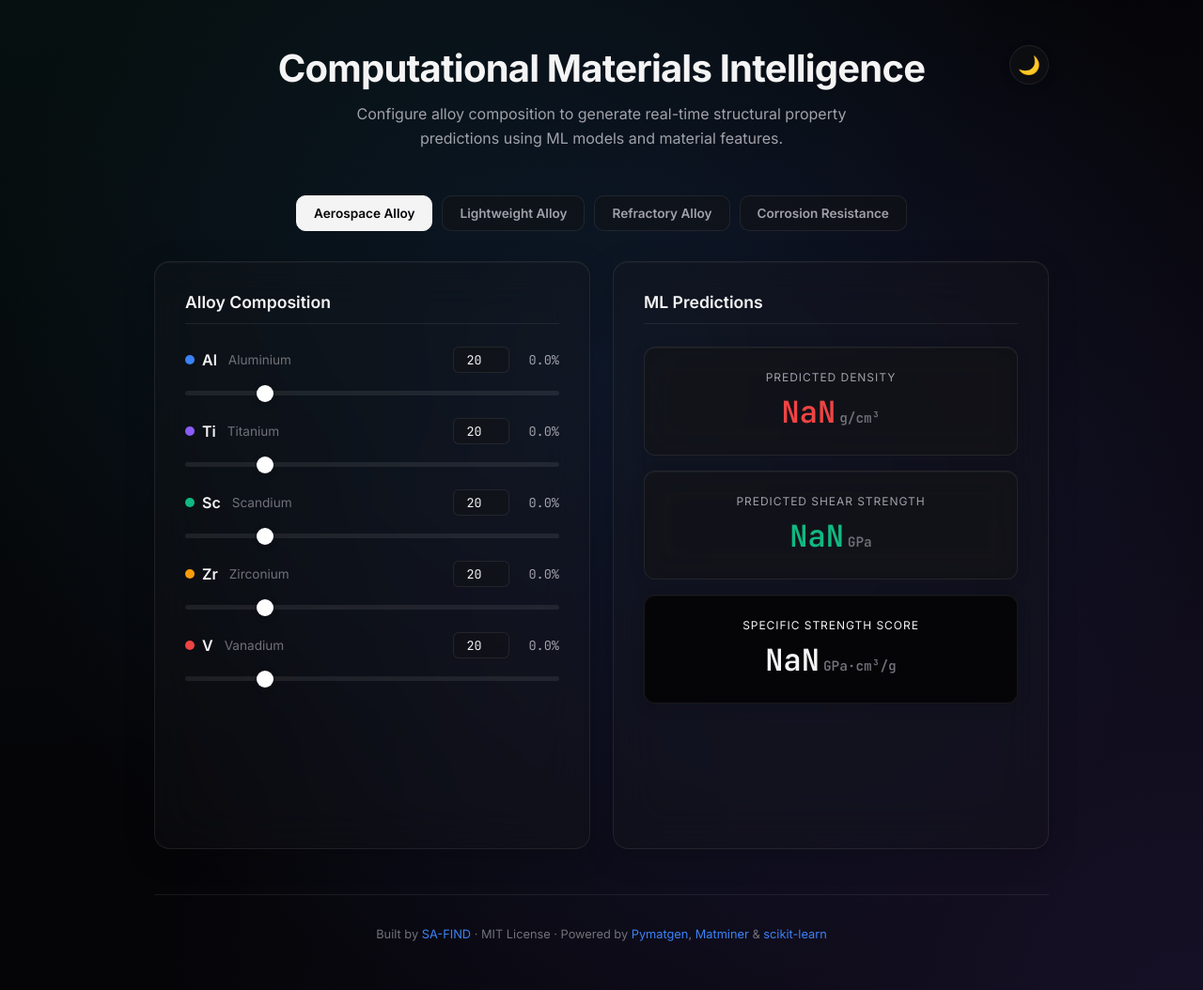
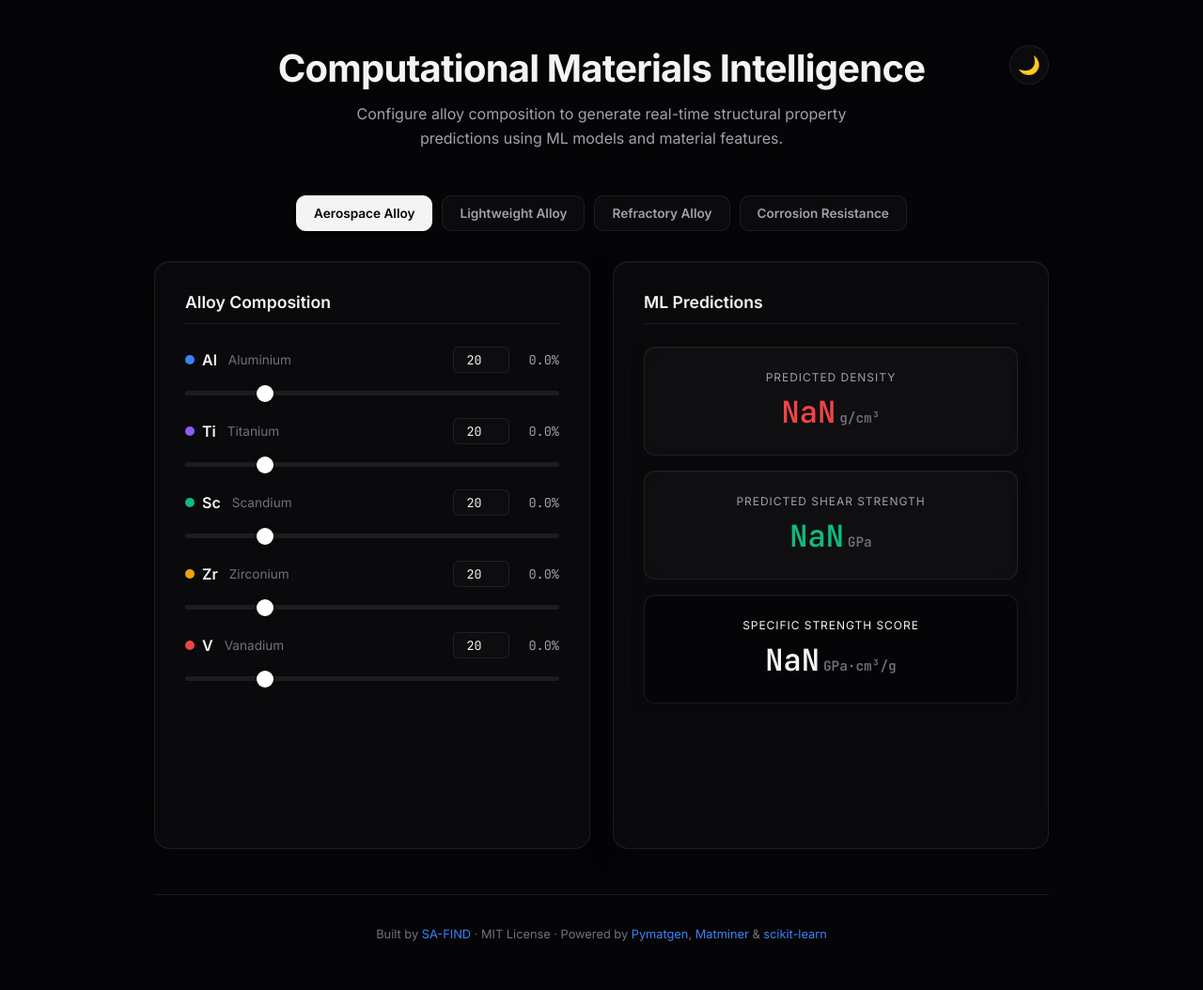
Before and after one commit to SA-FIND/High-Entropy-Alloy-Discovery, a Flask app: page / in a window 1280 px wide. Shown: the whole page at 94% size. Run offline with Flask 3, Linux system fonts and the light colour scheme.

Commit message:
UI upgrade

```diff
--- a/MetaForge-Web/templates/index.html
+++ b/MetaForge-Web/templates/index.html
@@ -107,27 +107,6 @@
             transition: background-color 0.4s ease, color 0.4s ease;
         }
 
-        /* LIQUID MESH GRADIENT */
-        body::before {
-            content: '';
-            position: fixed;
-            top: -50%;
-            left: -50%;
-            width: 200%;
-            height: 200%;
-            z-index: -1;
-            background:
-                radial-gradient(circle at 50% 50%, rgba(59, 130, 246, 0.12) 0%, transparent 45%),
-                radial-gradient(circle at 80% 20%, rgba(139, 92, 246, 0.12) 0%, transparent 45%),
-                radial-gradient(circle at 20% 80%, rgba(16, 185, 129, 0.08) 0%, transparent 45%);
-            animation: liquid-rotate 30s infinite linear;
-            pointer-events: none;
-        }
-
-        @keyframes liquid-rotate {
-            0% { transform: rotate(0deg); }
-            100% { transform: rotate(360deg); }
-        }
 
         /* ═══════════════════════════════════════════════
            FADE-IN ANIMATIONS
```
